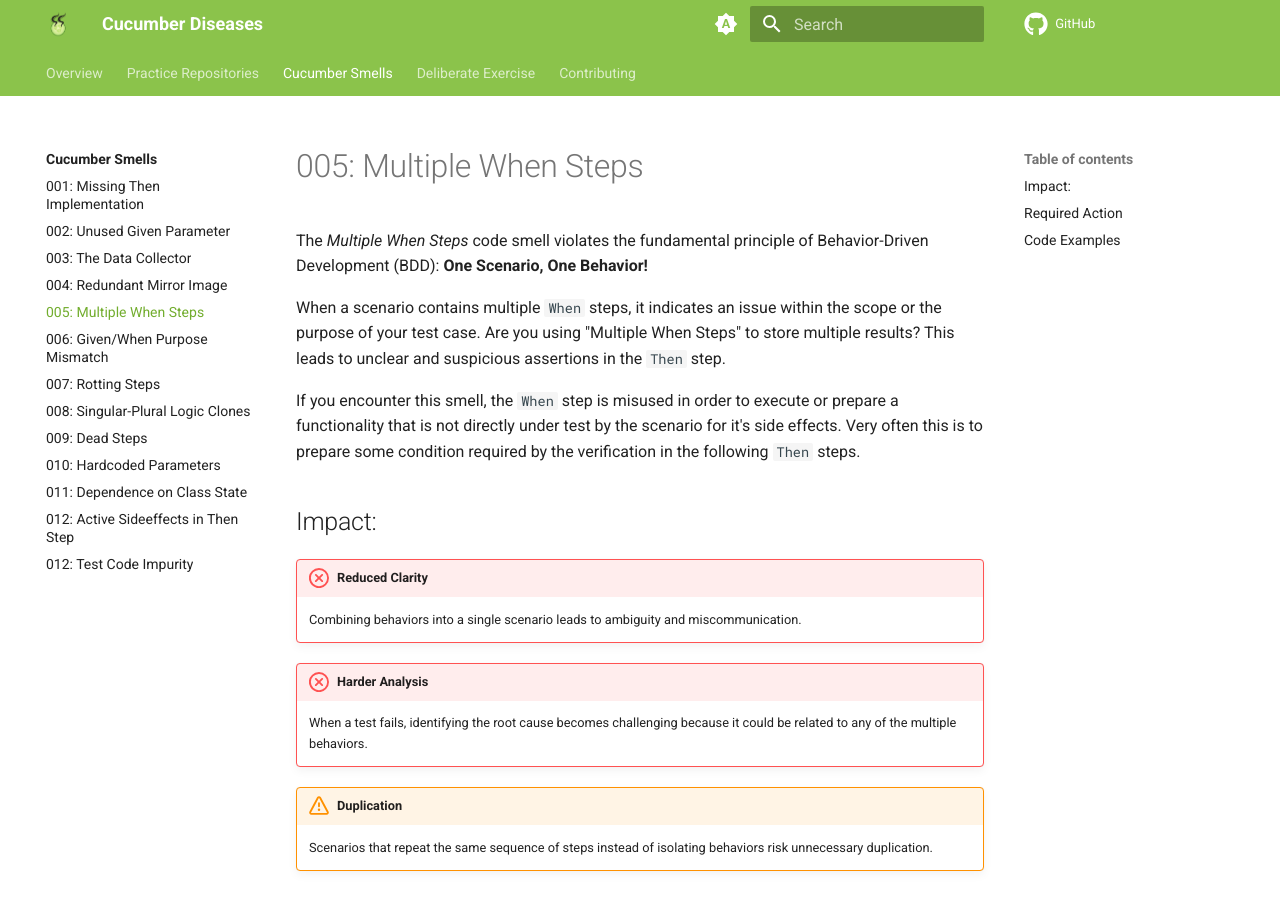
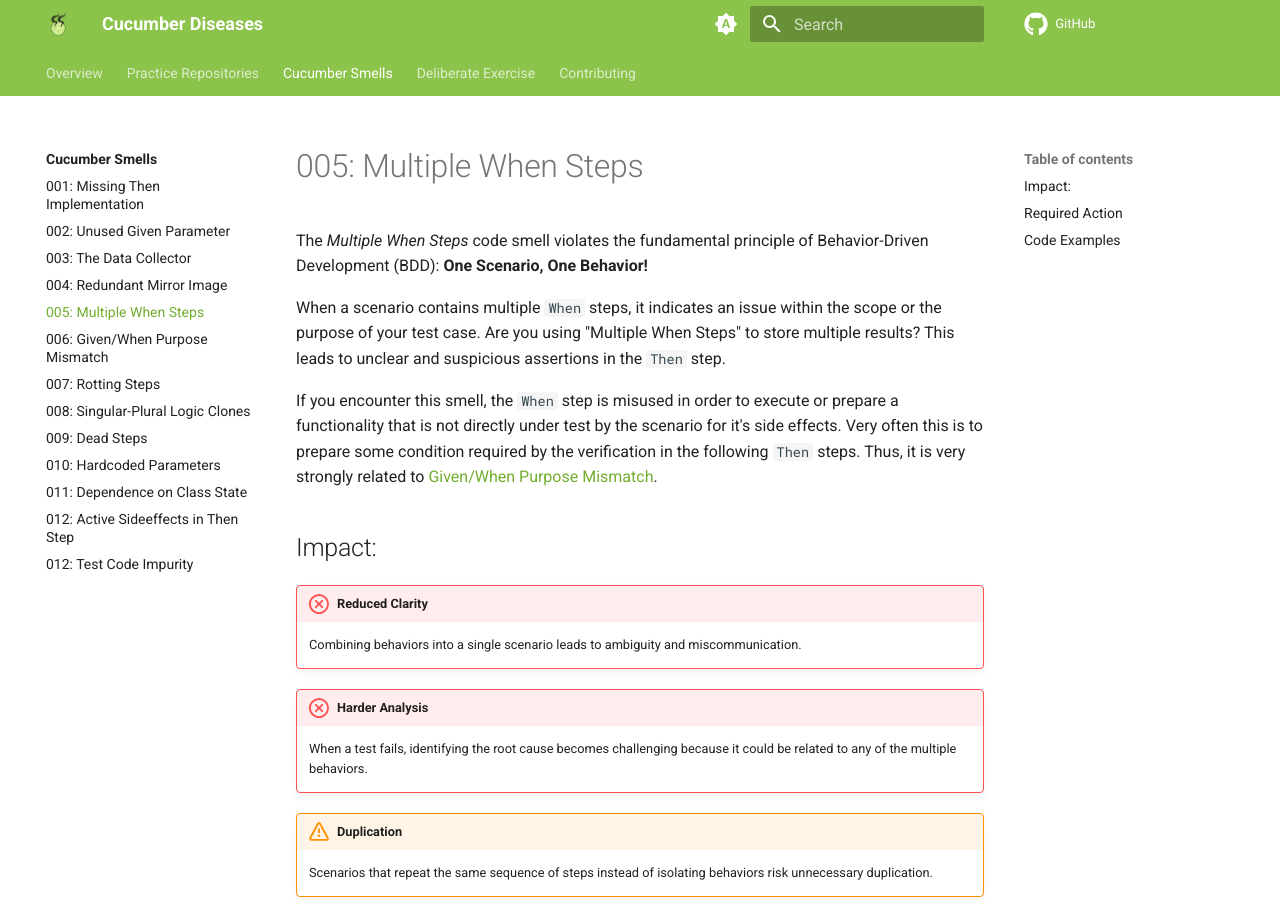
Before and after one commit to Cucumber-Diseases/cucumber-diseases.github.io, an MkDocs documentation site: the page built from docs/smells/005-multiple-when-steps.md, in a window 1280 px wide and 900 px high. Built offline with MkDocs 1.6.1 and Material for MkDocs 9.7.7, drawn with Linux system fonts in a browser that asks for light colours.

Commit message:
link to 006

```diff
--- a/docs/smells/005-multiple-when-steps.md
+++ b/docs/smells/005-multiple-when-steps.md
@@ -4,7 +4,7 @@ The *Multiple When Steps* code smell violates the fundamental principle of Behav
 
 When a scenario contains multiple `When` steps, it indicates an issue within the scope or the purpose of your test case. Are you using "Multiple When Steps" to store multiple results? This leads to unclear and suspicious assertions in the `Then` step.
 
-If you encounter this smell, the `When` step is misused in order to execute or prepare a functionality that is not directly under test by the scenario for it's side effects. Very often this is to prepare some condition required by the verification in the following `Then` steps.
+If you encounter this smell, the `When` step is misused in order to execute or prepare a functionality that is not directly under test by the scenario for it's side effects. Very often this is to prepare some condition required by the verification in the following `Then` steps. Thus, it is very strongly related to [Given/When Purpose Mismatch](/smells/006-given-when-purpose-mismatch).
 
 ## Impact:
 
```
